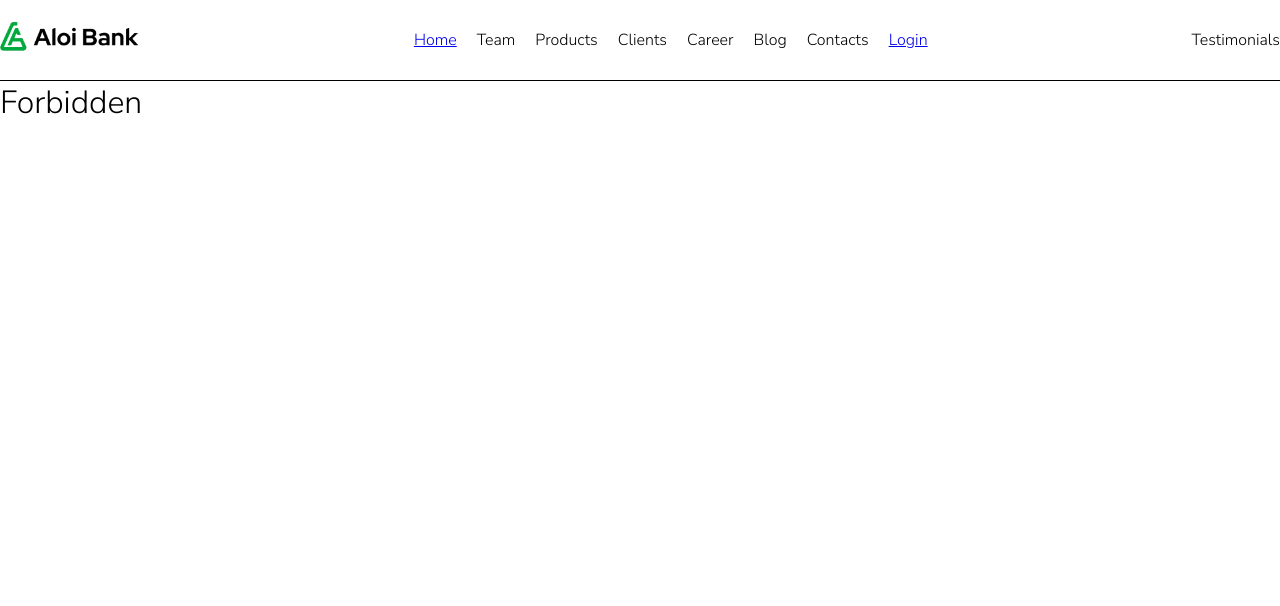
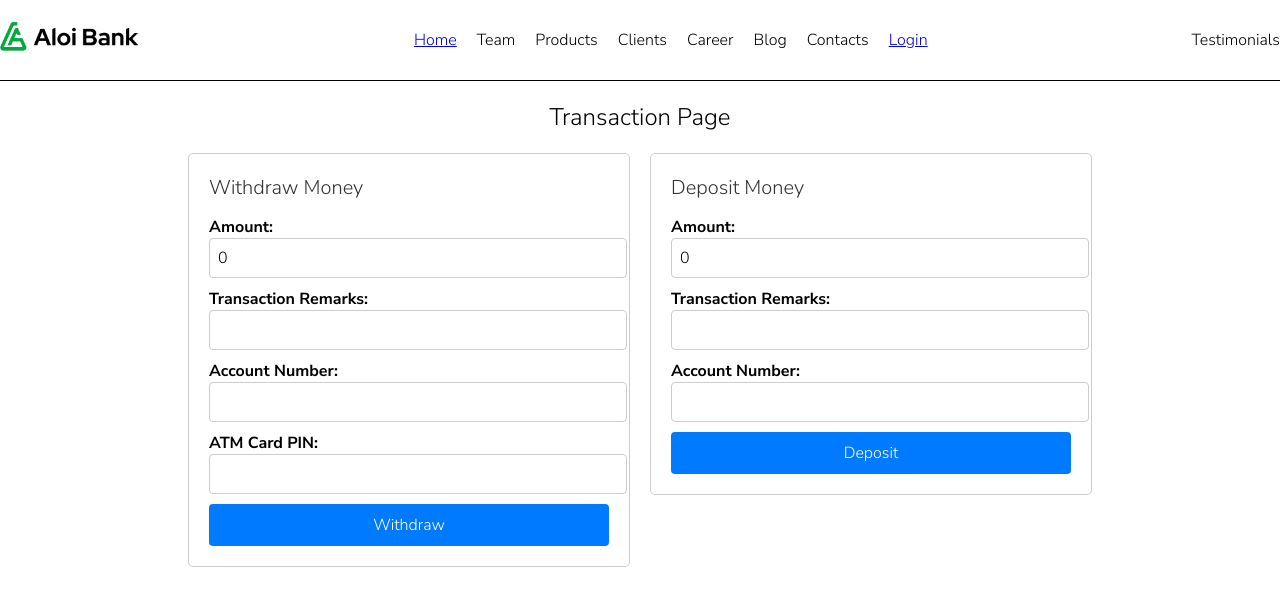
Before and after one commit to ishwors/BankingSystem-UI, a React (Vite) app: page /transaction in a window 1280 px wide. Shown: the top 606 px of the page. Built offline with nearby package versions, Linux system fonts and the light colour scheme; a web font is replaced by a local one.

Commit message:
Completed Form for Deposit and Withdraw with Backend Connection.

```diff
--- a/package.json
+++ b/package.json
@@ -10,6 +10,7 @@
     "preview": "vite preview"
   },
   "dependencies": {
+    "axios": "^1.6.8",
     "react": "^18.2.0",
     "react-dom": "^18.2.0"
   },
@@ -22,6 +23,7 @@
     "eslint-plugin-react-hooks": "^4.6.0",
     "eslint-plugin-react-refresh": "^0.4.6",
     "react-router-dom": "^6.22.3",
+    "sass": "^1.72.0",
     "vite": "^5.2.0"
   }
 }
--- a/src/App.jsx
+++ b/src/App.jsx
@@ -10,6 +10,7 @@ import AdminLogin from './pages/admin/Login.jsx'
 import Home from './pages/Home.jsx'
 import NoPage from './pages/NoPage.jsx'
 import Login from './pages/Login.jsx'
+import Transaction from './pages/Transaction.jsx';
 
 
 //define css files
@@ -29,6 +30,7 @@ function App() {
             <Route path="/" element={<Home />} />
             <Route path="/@adminLogin" element={<AdminLogin />} />
             <Route path="/login" element={<Login />} />
+            <Route path="/transaction" element={<Transaction/>}/>
             <Route path="*" element={<NoPage />} />
           </Routes>
         </div>
--- /dev/null
+++ b/src/components/DepositMoneyForm.jsx
@@ -0,0 +1,86 @@
+import React, { useState } from 'react';
+import axios from 'axios';
+
+const DepositMoneyForm = () => {
+  const [amount, setAmount] = useState(0);
+  const [transactionRemarks, setTransactionRemarks] = useState('');
+  const [accountNumber, setAccountNumber] = useState('');
+  const [loading, setLoading] = useState(false);
+
+  const handleAmountChange = (e) => {
+    setAmount(e.target.value);
+  };
+
+  const handleRemarksChange = (e) => {
+    setTransactionRemarks(e.target.value);
+  };
+
+  const handleAccountNumberChange = (e) => {
+    setAccountNumber(e.target.value);
+  };
+
+  const handleSubmit = async (e) => {
+    e.preventDefault();
+    setLoading(true);
+    try {
+      const response = await axios.post('http://localhost:5224/Transaction/deposit?accountNumber='+accountNumber, {
+        amount,
+        transactionRemarks
+      });
+      console.log('Deposit successful:', response.data);
+      // Optionally, you can handle success here (e.g., show a success message)
+    } catch (error) {
+      console.error('Deposit failed:', error);
+      // Optionally, you can handle errors here (e.g., show an error message)
+    } finally {
+      setLoading(false);
+      // Reset form fields after submission
+      setAmount(0);
+      setTransactionRemarks('');
+      setAccountNumber('');
+    }
+  };
+
+  return (
+    <div className="withdraw-container">
+      <h2>Deposit Money</h2>
+      <form onSubmit={handleSubmit} className="withdraw-form">
+        <div className="form-group">
+          <label htmlFor="amount">Amount:</label>
+          <input
+            type="number"
+            id="amount"
+            value={amount}
+            onChange={handleAmountChange}
+            required
+          />
+        </div>
+        <div className="form-group">
+          <label htmlFor="remarks">Transaction Remarks:</label>
+          <input
+            type="text"
+            id="remarks"
+            value={transactionRemarks}
+            onChange={handleRemarksChange}
+            required
+          />
+        </div>
+        <div className="form-group">
+          <label htmlFor="accountNumber">Account Number:</label>
+          <input
+            type="text"
+            id="accountNumber"
+            value={accountNumber}
+            onChange={handleAccountNumberChange}
+            required
+          />
+        </div>
+        <button type="submit" className="submit-btn" disabled={loading}>
+          {loading ? 'Loading...' : 'Deposit'}
+        </button>
+      </form>
+    </div>
+  );
+};
+
+export default DepositMoneyForm;
--- a/src/components/Navbar.jsx
+++ b/src/components/Navbar.jsx
@@ -1,4 +1,3 @@
-
 import { Link } from "react-router-dom";
 
 export default function Navbar() {
--- /dev/null
+++ b/src/components/WithdrawMoneyForm.jsx
@@ -0,0 +1,102 @@
+import React, { useState } from 'react';
+import axios from 'axios';
+
+const WithdrawMoneyForm = () => {
+  const [amount, setAmount] = useState(0);
+  const [transactionRemarks, setTransactionRemarks] = useState('');
+  const [accountNumber, setAccountNumber] = useState('');
+  const [atmCardPin, setAtmCardPin] = useState('');
+  const [loading, setLoading] = useState(false);
+
+  const handleAmountChange = (e) => {
+    setAmount(e.target.value);
+  };
+
+  const handleRemarksChange = (e) => {
+    setTransactionRemarks(e.target.value);
+  };
+
+  const handleAccountNumberChange = (e) => {
+    setAccountNumber(e.target.value);
+  };
+
+  const handleAtmCardPinChange = (e) => {
+    setAtmCardPin(e.target.value);
+  };
+
+  const handleSubmit = async (e) => {
+    e.preventDefault();
+    setLoading(true);
+    try {
+      const response = await axios.post('http://localhost:5224/Transaction/withdraw?accountNumber='+accountNumber+'&atmCardPin='+atmCardPin, {
+        amount,
+        transactionRemarks
+      });
+      console.log('Withdrawal successful:', response.data);
+      // Optionally, you can handle success here (e.g., show a success message)
+    } catch (error) {
+      console.error('Withdrawal failed:', error);
+      // Optionally, you can handle errors here (e.g., show an error message)
+    } finally {
+      setLoading(false);
+      // Reset form fields after submission
+      setAmount(0);
+      setTransactionRemarks('');
+      setAccountNumber('');
+      setAtmCardPin('');
+    }
+  };
+
+  return (
+    <div className="withdraw-container">
+      <h2>Withdraw Money</h2>
+      <form onSubmit={handleSubmit} className="withdraw-form">
+        <div className="form-group">
+          <label htmlFor="amount">Amount:</label>
+          <input
+            type="number"
+            id="amount"
+            value={amount}
+            onChange={handleAmountChange}
+            required
+          />
+        </div>
+        <div className="form-group">
+          <label htmlFor="remarks">Transaction Remarks:</label>
+          <input
+            type="text"
+            id="remarks"
+            value={transactionRemarks}
+            onChange={handleRemarksChange}
+            required
+          />
+        </div>
+        <div className="form-group">
+          <label htmlFor="accountNumber">Account Number:</label>
+          <input
+            type="text"
+            id="accountNumber"
+            value={accountNumber}
+            onChange={handleAccountNumberChange}
+            required
+          />
+        </div>
+        <div className="form-group">
+          <label htmlFor="atmCardPin">ATM Card PIN:</label>
+          <input
+            type="password"
+            id="atmCardPin"
+            value={atmCardPin}
+            onChange={handleAtmCardPinChange}
+            required
+          />
+        </div>
+        <button type="submit" className="submit-btn" disabled={loading}>
+          {loading ? 'Loading...' : 'Withdraw'}
+        </button>
+      </form>
+    </div>
+  );
+};
+
+export default WithdrawMoneyForm;
--- /dev/null
+++ b/src/pages/Transaction.jsx
@@ -0,0 +1,19 @@
+import React from "react";
+import WithdrawMoneyForm from '../components/WithdrawMoneyForm';
+import DepositMoneyForm from "../components/DepositMoneyForm";
+
+export default function Transaction() {
+    return (
+        <div className="transaction-container">
+            <h1>Transaction Page</h1>
+            <div className="form-container">
+                <div className="form">
+                    <WithdrawMoneyForm />
+                </div>
+                <div className="form">
+                    <DepositMoneyForm />
+                </div>
+            </div>
+        </div>
+    );
+}
--- a/src/styles/global.scss
+++ b/src/styles/global.scss
@@ -1,7 +1,9 @@
 @import './variables';
 @import './common';
 
+@import './macros/form';
 @import './macros/home';
 @import './macros/login';
 @import './macros/nopage';
 @import './macros/navbar';
+@import './macros/transaction';
--- /dev/null
+++ b/src/styles/macros/form.scss
@@ -0,0 +1,45 @@
+.withdraw-container {
+    width: 400px;
+    margin: 0 auto;
+    padding: 20px;
+    border: 1px solid #ccc;
+    border-radius: 5px;
+  }
+
+  .withdraw-form {
+    display: flex;
+    flex-direction: column;
+  }
+
+  .form-group {
+    margin-bottom: 10px;
+  }
+
+  label {
+    font-weight: bold;
+  }
+
+  input[type="number"],
+  input[type="text"],
+  input[type="password"] {
+    width: 100%;
+    padding: 8px;
+    font-size: 16px;
+    border: 1px solid #ccc;
+    border-radius: 4px;
+  }
+
+  .submit-btn {
+    padding: 10px 20px;
+    font-size: 16px;
+    background-color: #007bff;
+    color: #fff;
+    border: none;
+    border-radius: 4px;
+    cursor: pointer;
+  }
+
+  .submit-btn:disabled {
+    background-color: #ccc;
+    cursor: not-allowed;
+  }
--- /dev/null
+++ b/src/styles/macros/transaction.scss
@@ -0,0 +1,31 @@
+.transaction-container {
+    display: flex;
+    flex-direction: column;
+    align-items: center;
+    padding: 20px;
+
+    h1 {
+      margin-bottom: 20px;
+      font-size: 24px;
+    }
+  }
+
+  .form-container {
+    display: flex;
+    justify-content: center;
+    gap: 20px;
+  }
+
+  .form {
+    // border: 1px solid #ccc;
+    // border-radius: 5px;
+    // padding: 20px;
+    // width: 460px;
+
+    h2 {
+      margin-top: 0;
+      margin-bottom: 15px;
+      font-size: 20px;
+      color: #333;
+    }
+  }
```
Also changed, not shown: 1 other file (tests, documents, lock files or other folders).
